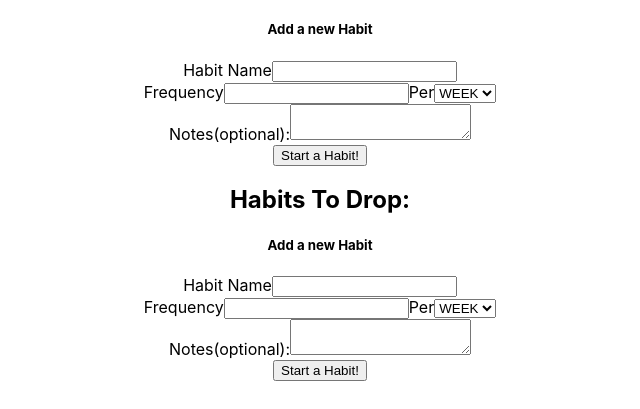
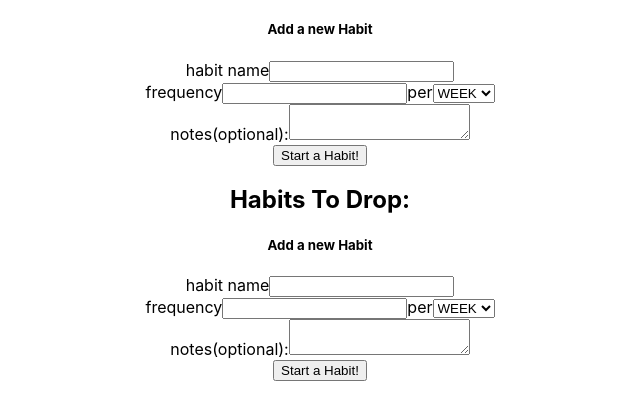
Before and after one commit to paaaarv/habits, a React (Create React App) app: page / in a window 1280 px wide. Shown: the part 254-663 px from the top of the page, without its empty margins (320-960 px from the left). Built offline with nearby package versions, Linux system fonts and the light colour scheme.

Commit message:
changed labels to lowercase, inputs to all uppercase

```diff
--- a/src/components/HabitForm.js
+++ b/src/components/HabitForm.js
@@ -42,20 +42,20 @@ class HabitForm extends React.Component{
       <form onSubmit = {this.handleSubmit}>
 
           <label>
-            Habit Name
+            habit name
             <input id="title" name="title" type="text" onChange = {this.handleChange}/>
           </label><br/>
           <label>
-            Frequency
+            frequency
             <input id="frequency" name="frequency" type="number" onChange = {this.handleChange}/>
-             Per
+             per
             <select value={this.state.dayOrWeek} onChange={this.handleChange}>
               <option value="day">DAY</option>
               <option value="week">WEEK</option>
             </select>
           </label><br/>
           <label>
-            Notes(optional):
+            notes(optional):
             <textarea  id="notes" name="notes" type="text" onChange={this.handleChange}></textarea>
           </label> <br/>
           <button type="submit">Start a Habit! </button>
```
